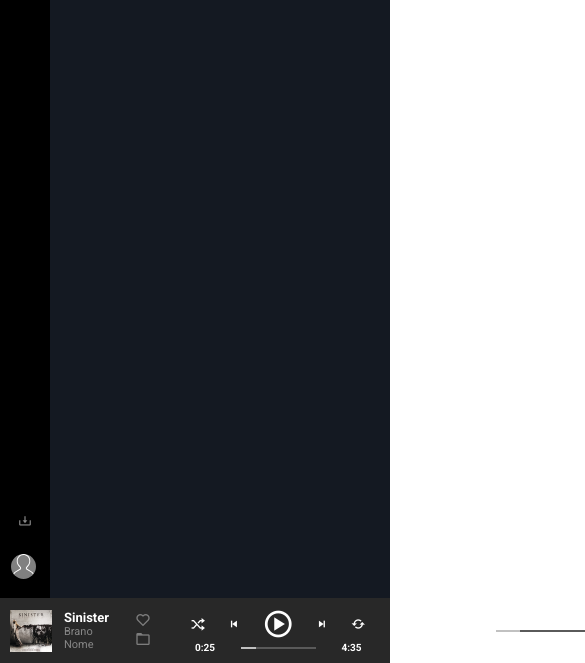
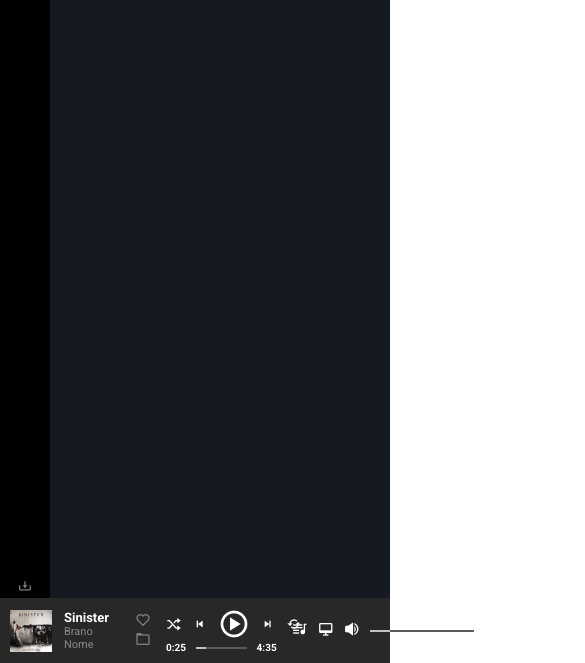
Before and after one commit to gianluca-milesi/html-css-spotifyweb, a plain HTML site: page index.html in a window 390 px wide. Shown: the part 181-844 px from the top of the page, 585 px wide, since content can reach past the window. Drawn offline with nearby package versions, Linux system fonts and the light colour scheme.

Commit message:
Fixed responsiveness issues in media player bar

```diff
--- a/css/app.css
+++ b/css/app.css
@@ -31,7 +31,7 @@ button {
 
 
 /* LAYOUT */
-.viewport {
+.app {
     display: flex;
     flex-direction: column;
     height: 100vh;
@@ -62,11 +62,11 @@ header {
     display: flex;
     justify-content: center;
     align-items: center;
-    gap: 20px;
+    gap: 10px;
 }
 
 .slider {
-    width: 120px;
+    width: 104px;
     flex-grow: 1;
     background-color: rgb(90, 90, 90);
 }
@@ -83,20 +83,22 @@ header {
     color: white;
     width: 100%;
     padding: 10px;
+    position: fixed;
+    bottom: 0;
+    left: 0;
 }
 
 .navbar-player {
     display: flex;
     justify-content: space-between;
     align-items: center;
-    gap: 44px;
 }
 
 /* player track */
 .player__track {
     display: flex;
     align-items: center;
-    width: 210px;
+    gap: 40px;
 }
 
 .track-figure {
@@ -122,6 +124,7 @@ header {
 .player__bar {
     width: 428px;
     max-width: 45%;
+    padding: 0 15px;
 }
 
 .player__bar .control-btns>* {
@@ -136,11 +139,6 @@ header {
     display: flex;
     align-items: center;
     gap: 26px;
-}
-
-/* player settings */
-.player__settings .control-btns {
-    gap: 14px;
 }
 
 
@@ -281,14 +279,41 @@ header {
 @media (max-width: 878px) {}
 
 
+
+
+
+/* S */
 @media (max-width: 639px) {
+
+    .player__track {
+        gap: 26px;
+        flex-grow: 1;
+    }
     .save-track {
         flex-direction: column;
         gap: 0;
     }
 
-    .player__track {
-        gap: 26px;
+    .track-info {
+        flex-grow: 0;
+    }
+
+
+
+    .player__bar {
+        max-width: 38%;
+    }
+
+    .control-btns {
+        justify-content: space-around;
+    }
+
+    .control-slider {
+        gap: 10px;
+    }
+
+    .slider.slider-volume {
+        width: 104px;
     }
 }
 
--- a/index.html
+++ b/index.html
@@ -15,7 +15,7 @@
 </head>
 
 <body>
-    <div class="viewport">
+    <div class="app">
 
         <main>
             <header>
```
